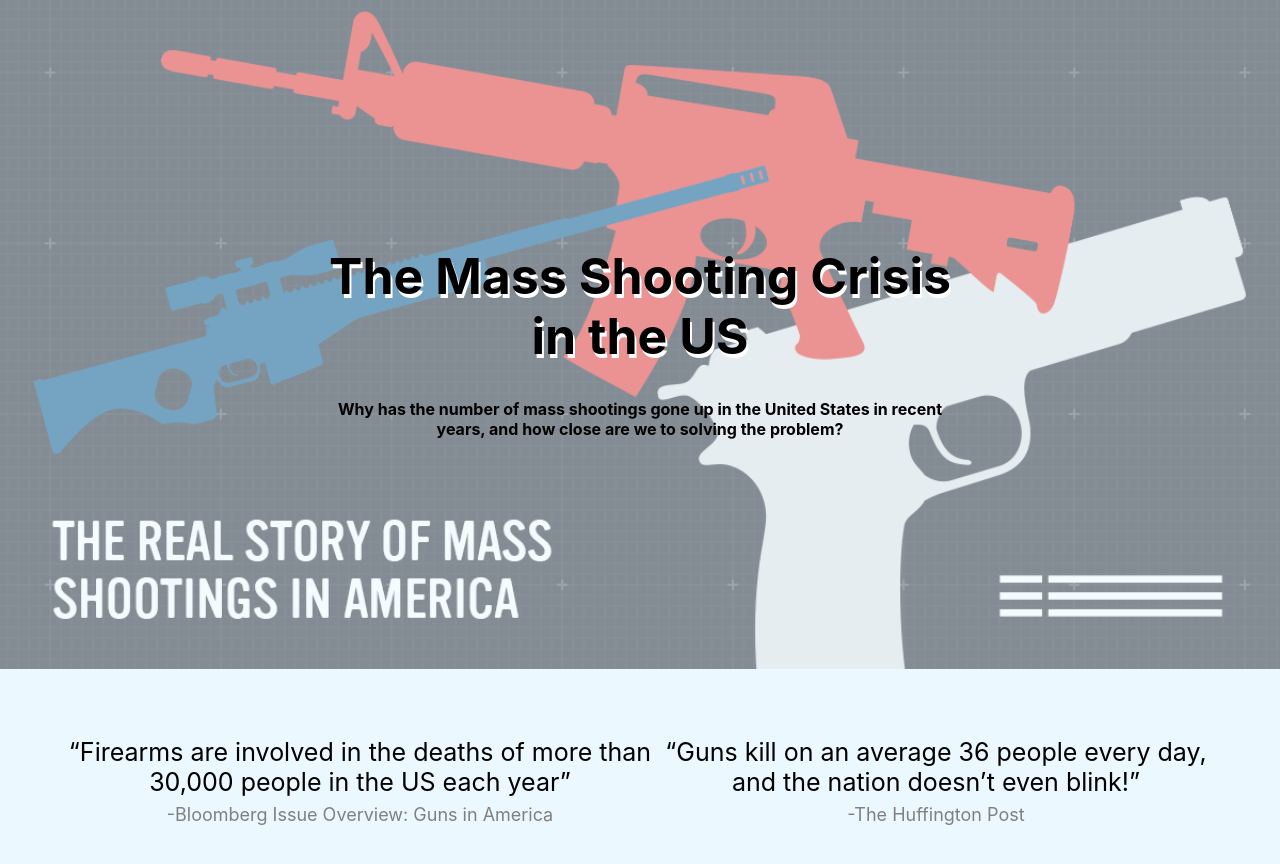
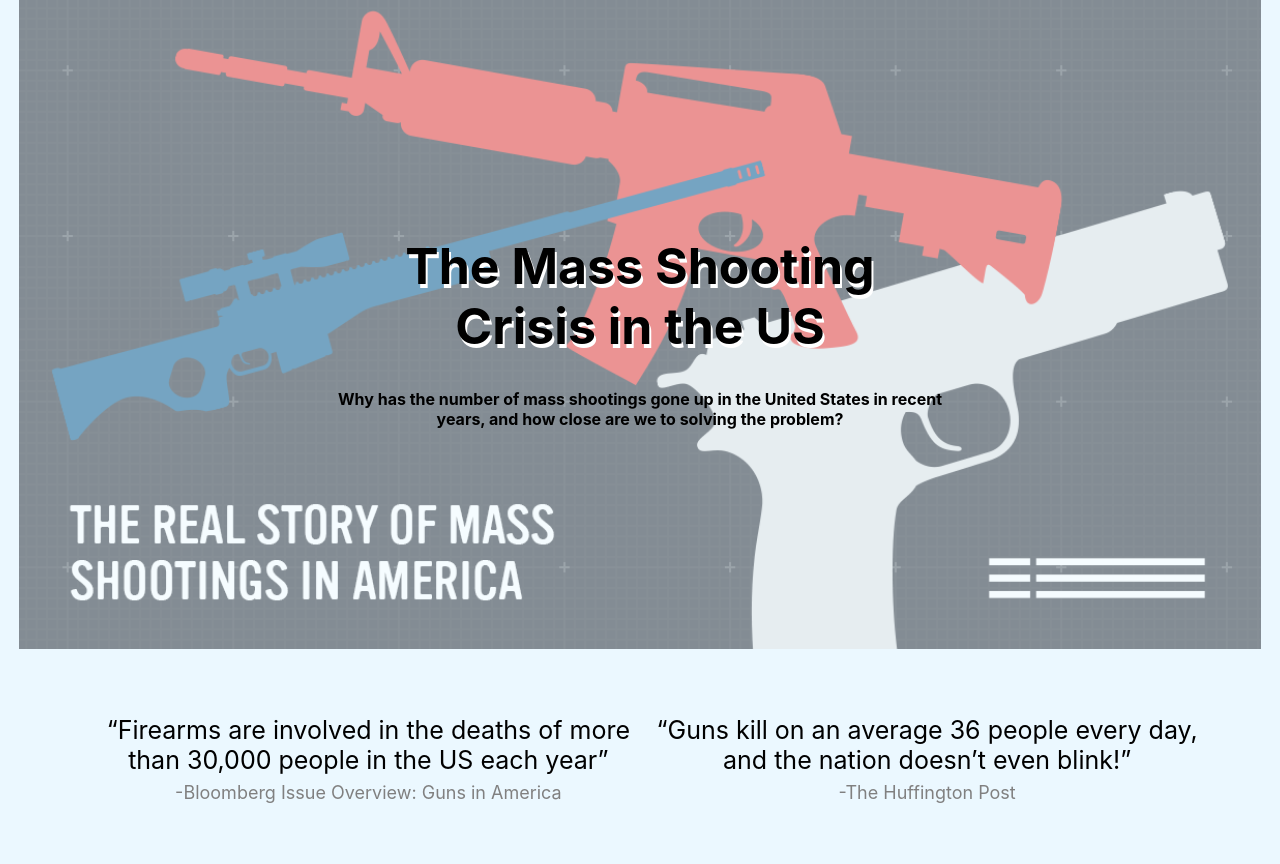
Before and after one commit to NYU-VIS-FALL2018/storytelling-group-15, a React (Create React App) app in the folder iv_proj/: page / in a window 1280 px wide. Shown: the top 864 px of the page. Built offline with nearby package versions, Linux system fonts and the light colour scheme; no server answers; what @vx/tooltip would draw is missing.

Commit message:
Updated Css

```diff
--- a/iv_proj/src/index.css
+++ b/iv_proj/src/index.css
@@ -7,11 +7,10 @@ body {
   background-color: #EBF8FF
 }
 
-
-/* .container:not(.containerText) {
+.container:not(.containerText) {
   padding-left: 1.5%;
   padding-right: 1.5%;
-} */
+}
 
 .caption {
   padding-left: 1%;
```
